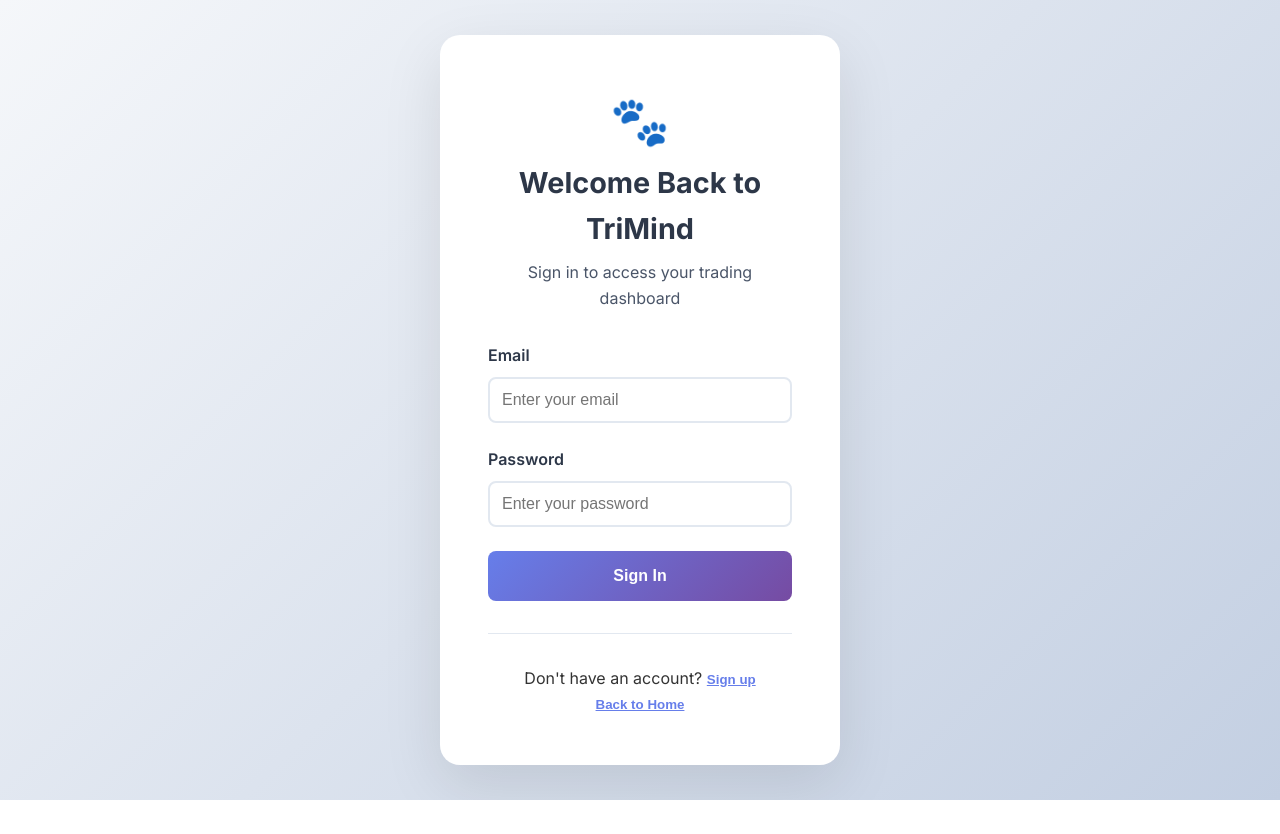
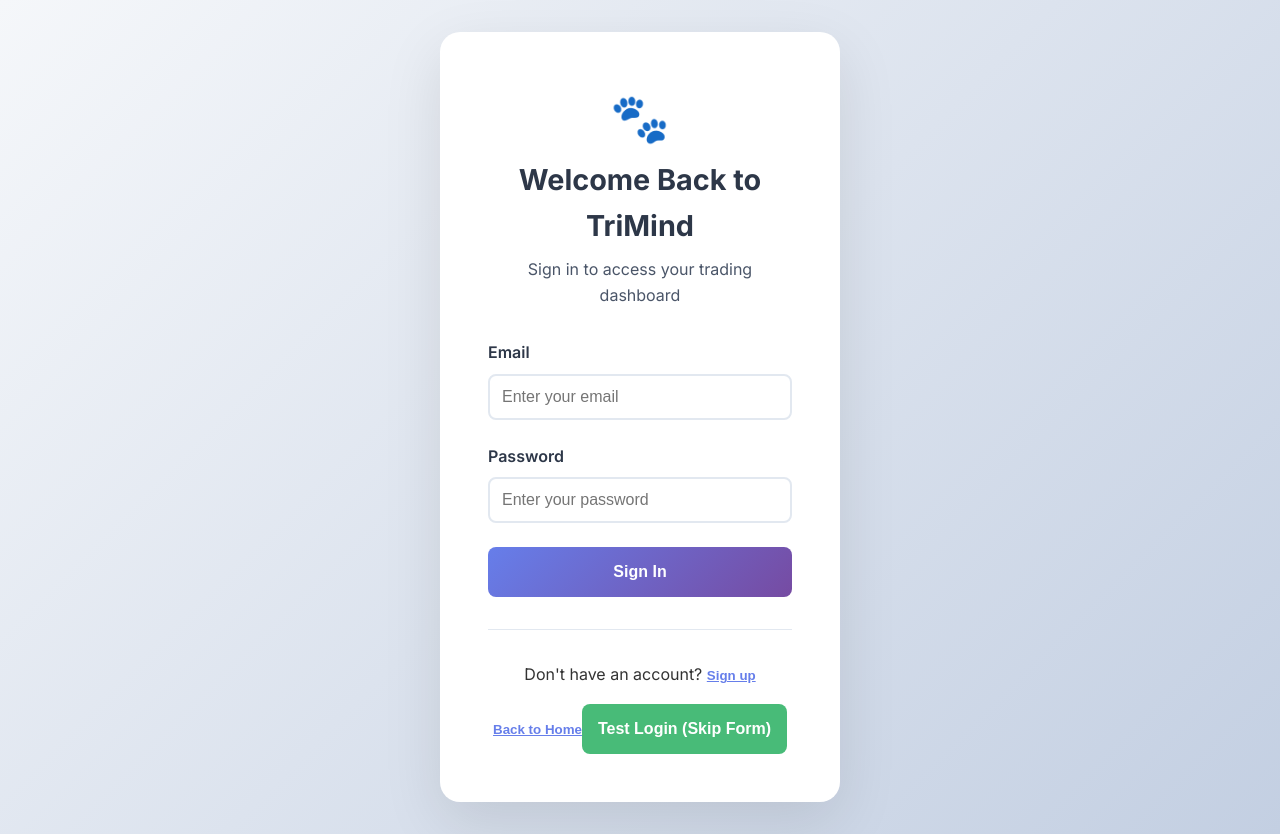
Before and after one commit to kalyan1704/Trimind-Landing, a React (Vite) app: page / in a window 1280 px wide. Both pictures are taken after a click on the button "Login". Before the commit the page ends 800 px from the top, so only its background shows below. Built offline with nearby package versions, Linux system fonts and the light colour scheme.

Commit message:
Add debugging and test login button to fix authentication issues

```diff
--- a/src/App.jsx
+++ b/src/App.jsx
@@ -68,16 +68,23 @@
 
   const handleLogin = (e) => {
     e.preventDefault()
+    console.log('Login form submitted')
     const formData = new FormData(e.target)
     const email = formData.get('email')
     const password = formData.get('password')
 
+    console.log('Email:', email, 'Password:', password)
+
     // Simulate authentication
     if (email && password) {
+      console.log('Login successful, redirecting to dashboard')
       setIsLoggedIn(true)
       setUser({ email, name: email.split('@')[0] })
       setCurrentView('dashboard')
       showNotificationMessage('Successfully logged in!')
+    } else {
+      console.log('Login failed - missing email or password')
+      showNotificationMessage('Please enter both email and password')
     }
   }
 
@@ -383,6 +390,18 @@
         <div className="auth-footer">
           <p>Don't have an account? <button onClick={() => setCurrentView('signup')} className="link-button">Sign up</button></p>
           <button onClick={() => setCurrentView('home')} className="link-button">Back to Home</button>
+          <button
+            onClick={() => {
+              setIsLoggedIn(true)
+              setUser({ email: 'test@example.com', name: 'Test User' })
+              setCurrentView('dashboard')
+              showNotificationMessage('Test login successful!')
+            }}
+            className="auth-button"
+            style={{ marginTop: '1rem', background: '#48bb78' }}
+          >
+            Test Login (Skip Form)
+          </button>
         </div>
       </div>
     </div>
```
